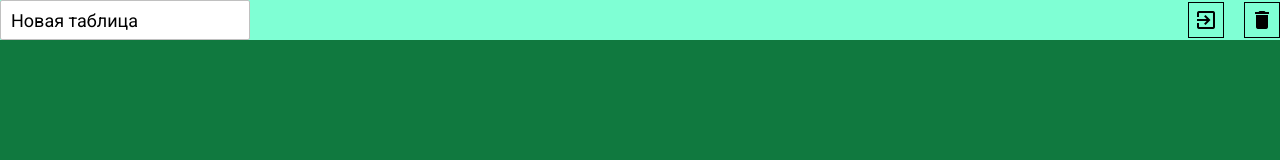
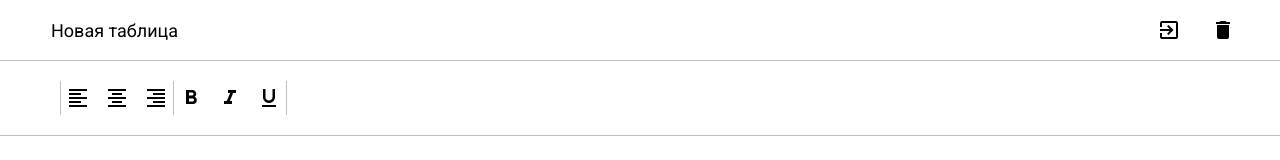
Before and after one commit to Dmitry27Zh/Excel, a website built with webpack: page src/index.html in a window 1280 px wide. Built offline with nearby package versions, Linux system fonts and the light colour scheme.

Commit message:
add toolbar

```diff
--- a/src/index.html
+++ b/src/index.html
@@ -9,10 +9,10 @@
     <title>Excel</title>
   </head>
   <body>
-    <div class="container" id="app">
+    <div class="wrapper" id="app">
       <div class="excel">
-        <div class="excel__header header">
-          <div class="header__container">
+        <header class="excel__header header">
+          <div class="header__container container">
             <div class="input">
               <input class="input__element" type="text" value="Новая таблица" />
             </div>
@@ -27,9 +27,24 @@
               <button class="button" type="button"><span class="material-icons"> delete </span></button>
             </div>
           </div>
+        </header>
+
+        <div class="excel__toolbar toolbar">
+          <div class="toolbar__container container">
+            <div class="toolbar__tools">
+              <div class="toolbar__group">
+                <button class="button" type="button"><span class="material-icons"> format_align_left </span></button>
+                <button class="button" type="button"><span class="material-icons"> format_align_center </span></button>
+                <button class="button" type="button"><span class="material-icons"> format_align_right </span></button>
+              </div>
+              <div class="toolbar__group">
+                <button class="button" type="button"><span class="material-icons"> format_bold </span></button>
+                <button class="button" type="button"><span class="material-icons"> format_italic </span></button>
+                <button class="button" type="button"><span class="material-icons"> format_underlined </span></button>
+              </div>
+            </div>
+          </div>
         </div>
-
-        <div class="excel__toolbar"></div>
 
         <div class="excel__formula"></div>
 
--- a/src/scss/core/_variables.scss
+++ b/src/scss/core/_variables.scss
@@ -3,3 +3,6 @@ $dark-green: #185c37;
 $jungle-green: #21a366;
 $shamrock-green: #33c481;
 $border-color: #c0c0c0;
+
+$height-header: 60px;
+$height-toolbar: 40px;
--- a/src/scss/core/global.scss
+++ b/src/scss/core/global.scss
@@ -8,5 +8,8 @@ body {
   font-family: 'Roboto', sans-serif;
   font-size: 12px;
   line-height: 1.2;
-  background: $green;
 }
+
+.container {
+  padding-inline: 40px;
+}
--- a/src/scss/modules/button.scss
+++ b/src/scss/modules/button.scss
@@ -3,7 +3,7 @@
   justify-content: center;
   align-items: center;
   padding: 5px;
-  border: 1px solid #000000;
+  border: none;
   background: transparent;
   cursor: pointer;
 
--- a/src/scss/modules/header.scss
+++ b/src/scss/modules/header.scss
@@ -1,5 +1,5 @@
 .header {
-  background: aquamarine;
+  min-height: $height-header;
 
   &__container {
     display: flex;
@@ -7,6 +7,7 @@
     align-items: center;
     flex-wrap: wrap;
     gap: 50px;
+    padding-block: 10px;
   }
 
   &__buttons {
--- a/src/scss/modules/toolbar.scss
+++ b/src/scss/modules/toolbar.scss
@@ -0,0 +1,25 @@
+.toolbar {
+  min-height: $height-toolbar;
+  padding: 10px 0;
+  border-top: 1px solid $border-color;
+  border-bottom: 1px solid $border-color;
+
+  &__container {
+    padding-block: 10px;
+  }
+
+  &__tools {
+    display: flex;
+    flex-wrap: wrap;
+    padding-inline: 20px;
+  }
+
+  &__group {
+    display: flex;
+    align-items: center;
+    gap: 5px;
+    margin: 0 -1px 0 0;
+    border-left: 1px solid $border-color;
+    border-right: 1px solid $border-color;
+  }
+}
```
